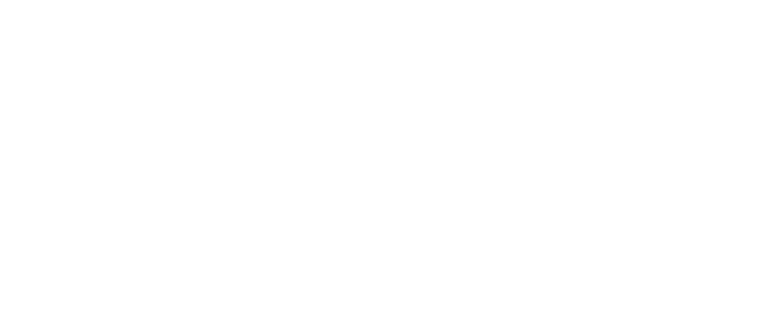
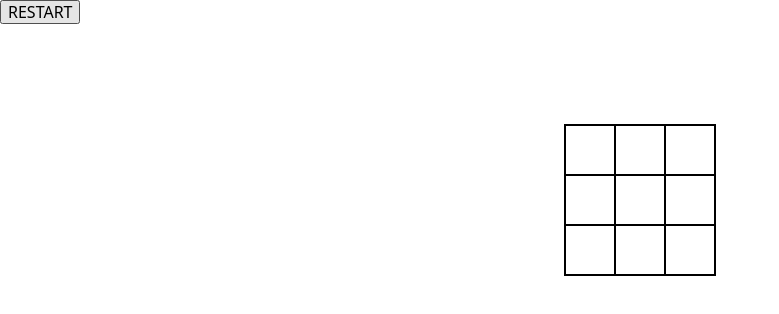
Before and after one commit to SerhiiMonzhelesov/goit-js-practice, a plain HTML site: page index.html in a window 1280 px wide. Shown: the whole page, without its empty margins (0-779 px from the left). Drawn offline with nearby package versions, Linux system fonts and the light colour scheme; some packages are replaced by stand-ins of ours; a script that the page names is missing.

Commit message:
practice 08062023

```diff
--- a/css/styles.css
+++ b/css/styles.css
@@ -1,4 +1,4 @@
-.list-auto {
+/* .list-auto {
     list-style: none;
     display: flex;
     width: 1100px;
@@ -9,4 +9,36 @@
 .item {
     border: 1px solid black;
     margin-bottom: 20px;
+} */
+
+.container {
+    display: flex;
+    margin: 100px 50px 50px 50px;
+
 }
+
+.content {
+    width: 152px;
+    border: 1px solid black;
+    margin: 0 auto;
+
+}
+
+
+.item {
+    width: 50px;
+    height: 50px;
+    line-height: 50px;
+    text-align: center;
+    display: inline-block;
+    font-size: 25px;
+    border: 1px solid black;
+    cursor: pointer;
+    vertical-align: middle;
+    transition: background .1s;
+
+}
+
+.item:hover {
+    background-color: #f1f1f10c;
+}
--- a/index.html
+++ b/index.html
@@ -23,11 +23,16 @@
   </head>
   <body>
 
-    <ul class="js-list list-auto">
+    <!-- <ul class="js-list list-auto">
 
-    </ul>
+    </ul> -->
+<button class="restart">RESTART</button>
+    <div class="container">
+      <div class="content">
+      </div>
+    </div>
 
-<script src="https://cdn.jsdelivr.net/npm/basiclightbox@5.0.4/dist/basicLightbox.min.js"></script>
+<!-- <script src="https://cdn.jsdelivr.net/npm/basiclightbox@5.0.4/dist/basicLightbox.min.js"></script> -->
     <script src="./js/practice.js"></script>
     <!-- <script src="./js/practice_module4.js"></script> -->
     <!-- <script src="./js/practice_module5.js"></script> -->
--- a/js/practice.js
+++ b/js/practice.js
@@ -739,3 +739,42 @@
 //   `);
 //   modalAuto.show();
 // }
+
+// ===================================================================
+
+let player = 'X';
+
+const container = document.querySelector('.content')
+const btnRestart = document.querySelector('.restart')
+
+function createMarkup() {
+    let markup = "";
+    for (let i = 1; i <= 9; i += 1){
+        markup += `<div class="item" data-id=${i}></div>`;
+    }
+
+    // container.insertAdjacentHTML('afterbegin', markup)
+    container.innerHTML=markup
+}
+
+createMarkup()
+
+container.addEventListener('click', handlerClick)
+
+function handlerClick(event) {
+    if (!event.target.classList.contains('item') || event.target.textContent) return;
+
+    event.target.textContent = player;
+    player = player === 'X' ? 'O' : 'X';
+
+    const id = event.target.dataset.id
+
+    console.log(event.target);
+}
+
+btnRestart.addEventListener('click', handlerRestart)
+
+function handlerRestart() {
+    createMarkup();
+    player = 'X'
+}
```
